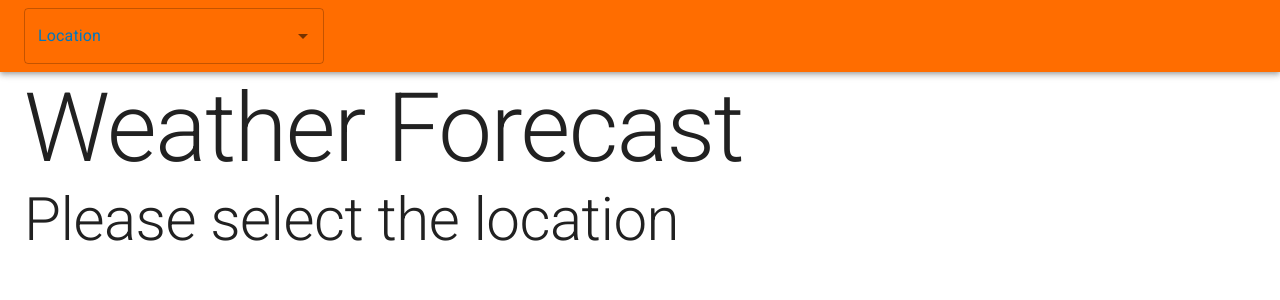
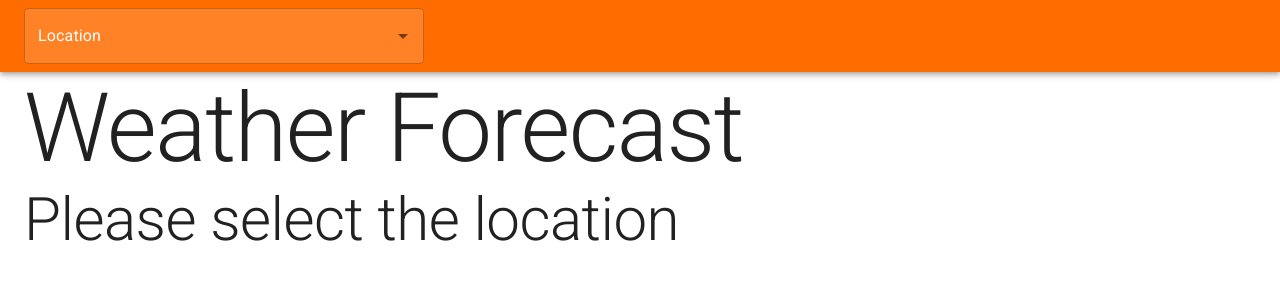
Before and after one commit to sharkich/open-meteo, a React (Create React App) app: page / in a window 1280 px wide. Shown: the top 300 px of the page. Built offline with nearby package versions, Linux system fonts and the light colour scheme.

Commit message:
add style for SelectLocation

```diff
--- a/src/modules/Locations/components/SelectLocation/SelectLocation.tsx
+++ b/src/modules/Locations/components/SelectLocation/SelectLocation.tsx
@@ -1,8 +1,25 @@
 import { FC } from 'react';
 
 import { Autocomplete, CircularProgress, TextField } from '@mui/material';
+import { styled, alpha } from '@mui/material/styles';
 
 import { useSelectLocation } from './useSelectLocation';
+
+const Input = styled(TextField)(({ theme }) => ({
+  '& label': {
+    color: theme.palette.common.white
+  },
+  '& label.Mui-focused': {
+    color: theme.palette.common.white
+  },
+  '&:hover': {
+    backgroundColor: alpha(theme.palette.common.white, 0.25)
+  },
+  backgroundColor: alpha(theme.palette.common.white, 0.15),
+  borderRadius: theme.shape.borderRadius,
+  position: 'relative',
+  width: 400
+}));
 
 export const SelectLocation: FC = () => {
   const { data, name, open, onLocationChange, onInputChange, onClose, onOpen, isLoading } = useSelectLocation();
@@ -15,7 +32,7 @@ export const SelectLocation: FC = () => {
       open={open}
       options={data?.results ?? []}
       renderInput={params => (
-        <TextField
+        <Input
           {...params}
           InputProps={{
             ...params.InputProps,
```
